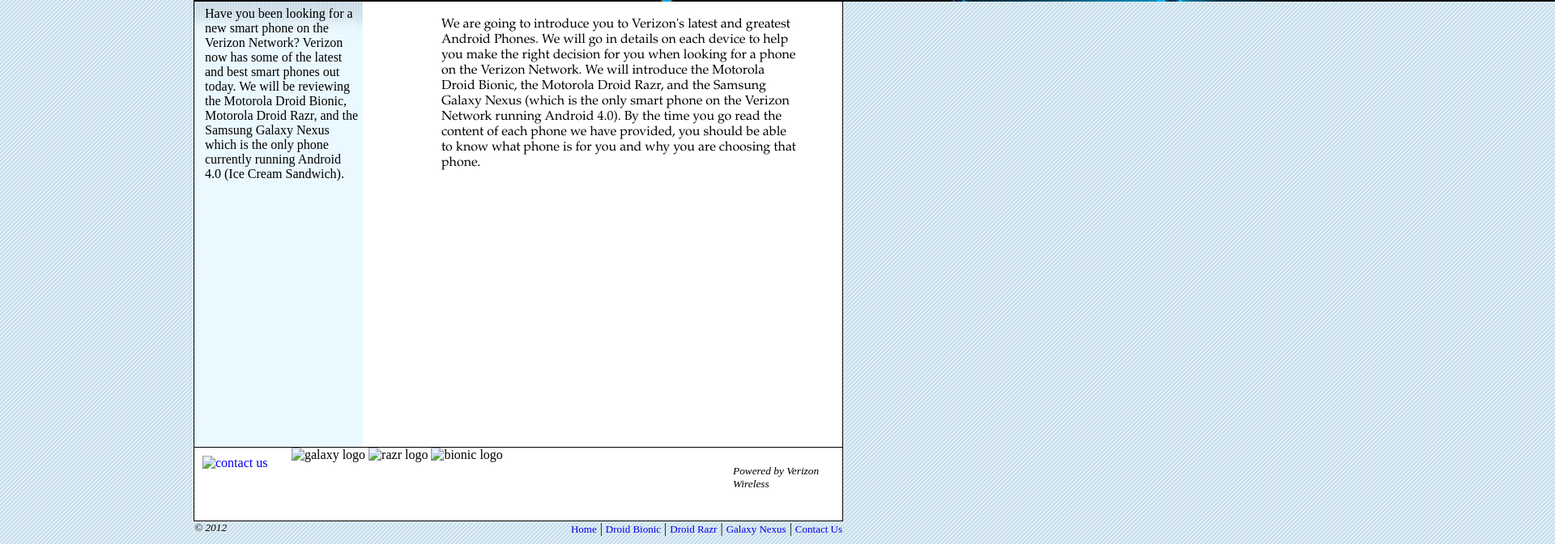
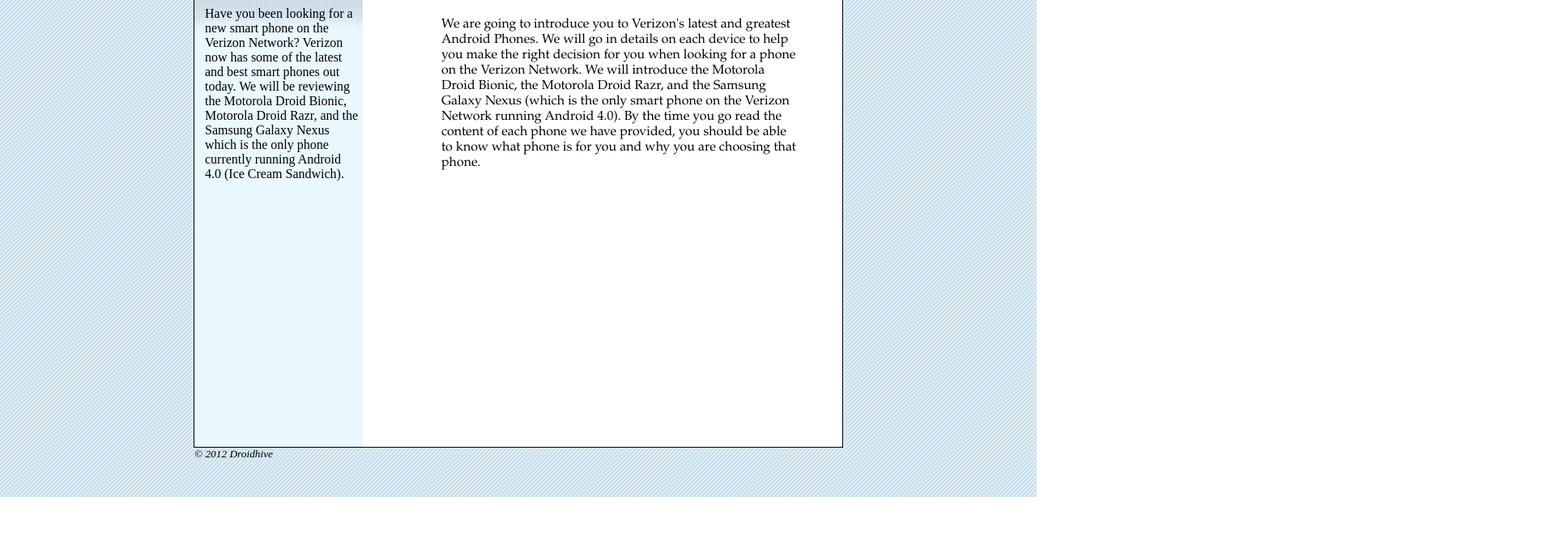
Before and after one commit to droidbionicroot/rombot_droidhive_site, a plain HTML site: page index.html in a window 1280 px wide. Shown: the part 207-879 px from the top of the page at 81% size, 1920 px wide, since content can reach past the window. After the commit the page ends 821 px from the top, so only its background shows below. Drawn offline with Linux system fonts and the light colour scheme.

Commit message:
updating layout

```diff
--- a/index.html
+++ b/index.html
@@ -36,7 +36,7 @@ function MM_swapImage() { //v3.0
 
     <div id="header">
     <center>
-    	<a href="index.html"><img src="images/rombotheader2.jpg" alt="Droid Banner" /></a>
+    	<a href="index.html"><img src="images/rombotheader2.jpg" alt="Droid Banner" width="750" height="80" /></a>
     </center>
     </div>
 
@@ -68,33 +68,11 @@ function MM_swapImage() { //v3.0
     </div>
 
 </div>
-<div id="footer">
-    	<div class="leftcol">
-    <a href="mailto:knipferalexander@hotmail.com" onmouseout="MM_swapImgRestore()" onmouseover="MM_swapImage('gmail_logo','','images/gmail_logo.png',1)"><img src="images/gmail_logo_over.png" alt="contact us" name="gmail_logo" width="95" height="76" border="0" id="gmail_logo" /></a>
-    </div>
 
-	<div class="rightcol">
-
-		<img src="images/nexus.jpg" width="200" height="90" alt="galaxy logo" />
-		<img src="images/razr.jpg" width="150" height="89" alt="razr logo" />
-		<img src="images/bionic.jpg" width="180" height="89" alt="bionic logo" />
-
-	</div>
-	<div class="finalcol">
-		<p><small><em>Powered by Verizon Wireless</em></small></p>
-	</div>
-
-    </div>
 	<div id="copyright_container">
 
-		<small><em>&copy; 2012</em></small>
-		<div class="bottom_nav">
-		<a href="index.html">Home</a> |
-		<a href="bionic.html">Droid Bionic</a> |
-		<a href="razr.html">Droid Razr</a> |
-		<a href="nexus.html">Galaxy Nexus</a> |
-		<a href="contact.html">Contact Us</a>
-		</div>
+		<small><em>&copy; 2012 Droidhive</em></small>
+
 
 	</div>
 
--- a/styles.css
+++ b/styles.css
@@ -8,6 +8,7 @@
 	border-left: 1px solid black;
 	border-right: 1px solid black;
 	border-top: 1px solid black;
+	border-bottom: 1px solid black;
 }
 
 #container2 {
@@ -50,6 +51,7 @@
 
 #header img {
 	border-style: none;
+	padding-top: 10px;
 }
 
 
@@ -60,7 +62,7 @@ body {
 #nav {
 	height: 50px;
 	width: auto;
-	background-color: #CAE0EC;
+	background-color: #14c1fe;
 	border-top-width: 1px;
 	border-bottom-width: 1px;
 	border-top-style: solid;
@@ -85,43 +87,6 @@ body {
 #middlenav img {
 	padding-left: auto;
 	padding-right: auto;
-}
-#footer {
-	width: 800px;
-	height: 90px;
-	margin-left: auto;
-	margin-right: auto;
-	border-bottom: 1px solid black;
-	border-right: 1px solid black;
-	border-left: 1px solid black;
-	border-top: 1px solid black;
-}
-#footer .leftcol {
-	width: 140px;
-	height: 90px;
-	position: absolute;
-	background-color: white;
-}
-
-#footer .leftcol img {
-	float: left;
-}
-
-#footer .rightcol {
-	margin-left: 120px;
-	height: 90px;
-	width: 540px;
-	position: absolute;
-	background-color: white;
-}
-
-#footer .finalcol {
-	margin-left: 660px;
-	height: 80px;
-	width: 130px;
-	position: absolute;
-	padding: 5px;
-	background-color: white;
 }
 
 #copyright_container {
@@ -178,16 +143,3 @@ img {
 #content_page1 h3 {
 	font-family: Times New Roman;
 }
-
-.bottom_nav {
-	float: right;
-}
-
-.bottom_nav a {
-	text-decoration: none;
-	font-size: small;
-}
-
-.bottom_nav a:hover {
-	color: #30587C;
-}
```
